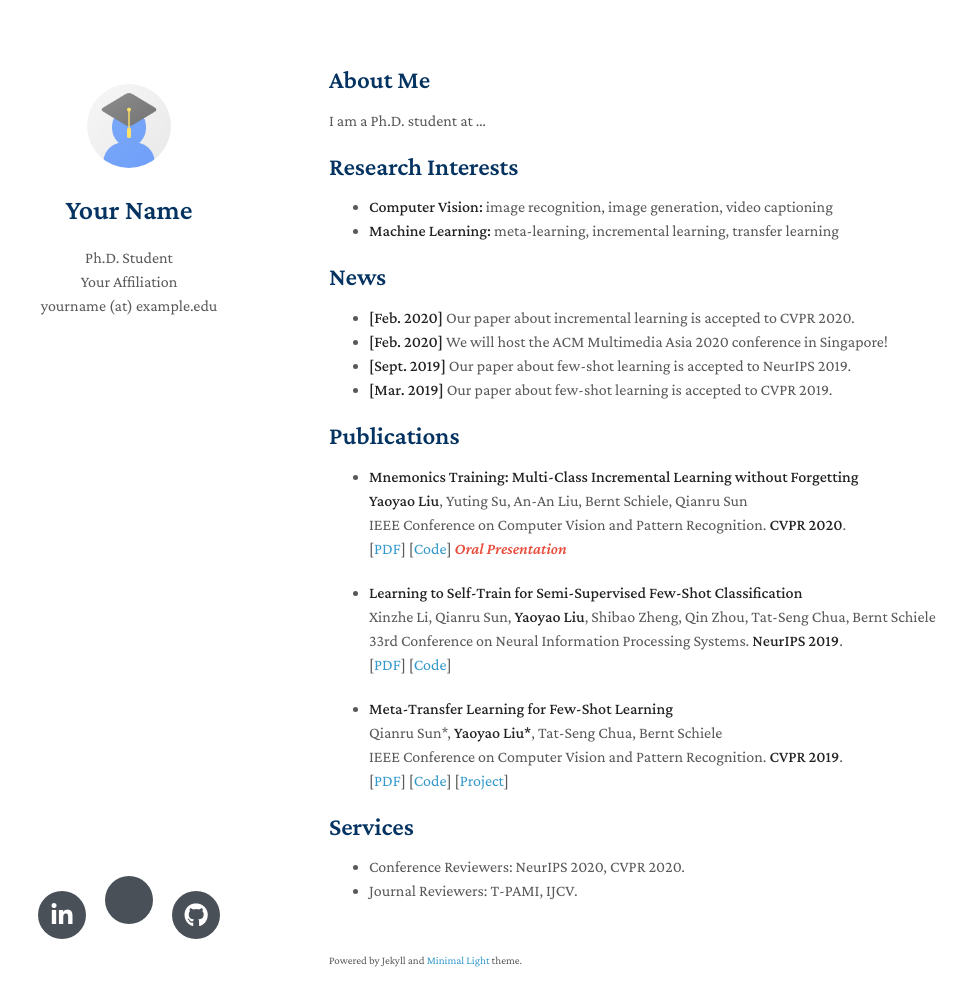
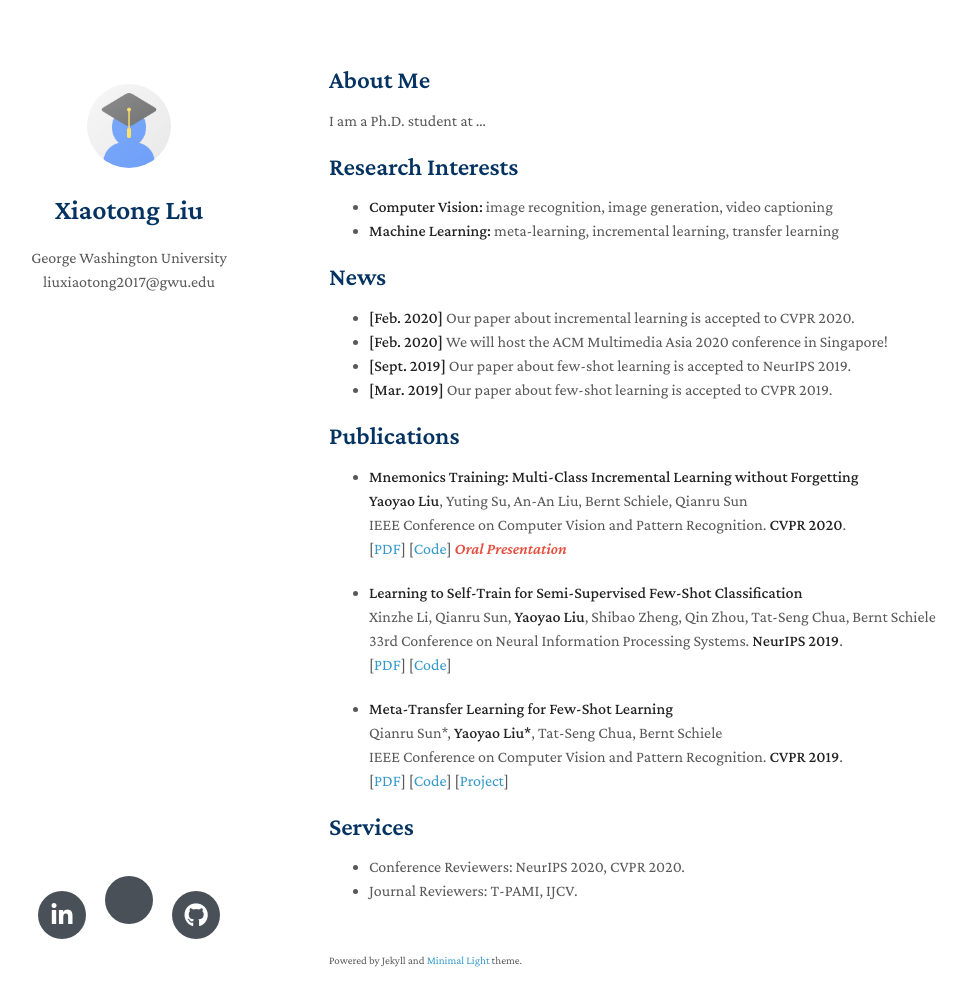
Before and after one commit to LiuXiaotong96/liuxiaotong96.github.io, a Jekyll site: the page built from index.md, in a window 1280 px wide and 1041 px high. Shown: the top 1006 px of the window, without its empty margins (141-1108 px from the left). Built offline with Jekyll 4.4.1, drawn with Linux system fonts in a browser that asks for light colours; nearby versions of some CDN libraries; a style sheet for code colours, icons or effects is not loaded; our own code applies the rules of GitHub Pages for plain Markdown files.

Commit message:
Update _config.yml

```diff
--- a/_config.yml
+++ b/_config.yml
@@ -1,15 +1,15 @@
-title: Your Name
-position: Ph.D. Student
-affiliation: Your Affiliation
-email: yourname (at) example.edu
-keywords: minimal academic
-google_scholar: https://scholar.google.com/
-github_link: https://github.com/yaoyao-liu/minimal-light
-linkedin: https://www.linkedin.com/
+title: Xiaotong Liu
+affiliation: George Washington University
+email: liuxiaotong2017@gwu.edu
+google_scholar: https://scholar.google.com/citations?hl=en&user=xXvtWJMAAAAJ
+github_link: https://github.com/LiuXiaotong96
+linkedin: https://www.linkedin.com/in/xiaotong-liu-679151226/
 avatar: ./assets/img/avatar.png
-google_analytics: UA-111540567-4
+#google_analytics: UA-111540567-4
 favicon: ./assets/img/favicon.png
 favicon_dark: ./assets/img/favicon-dark.png
-description: The Minimal Light is a simple and elegant jekyll theme for academic personal homepage.
-canonical: https://minimal-light.yyliu.net/
+description: testtest
+# canonical: https://minimal-light.yyliu.net/
+# remote_theme: yaoyao-liu/minimal-light
+
 remote_theme: yaoyao-liu/minimal-light
```
